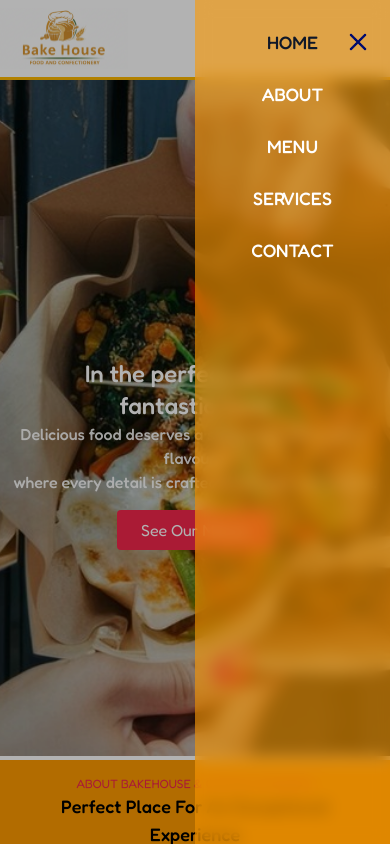
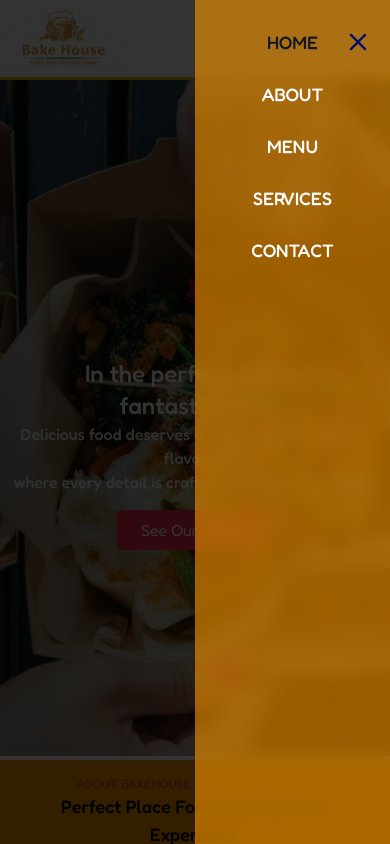
Before and after one commit to ernestkris6/Food-House, a React (Vite) app: page / in a window 390 px wide. Both pictures are taken after a click on the picture 358 px from the left and 38 px from the top of the page. Shown: the top 844 px of the page. Built offline with nearby package versions, Linux system fonts and the light colour scheme; a web font is replaced by a local one.

Commit message:
adding overlay

```diff
--- a/src/UI/Navbar.jsx
+++ b/src/UI/Navbar.jsx
@@ -77,7 +77,7 @@ export default function Navbar() {
         {/* -------- Overlay (click to close) -------- */}
         {isOpen && (
           <div
-            className="fixed inset-0 bg-black/30 z-10 md:hidden"
+            className="fixed inset-0 bg-black/80 z-10 md:hidden"
             onClick={() => setIsOpen(false)}
           />
         )}
```
